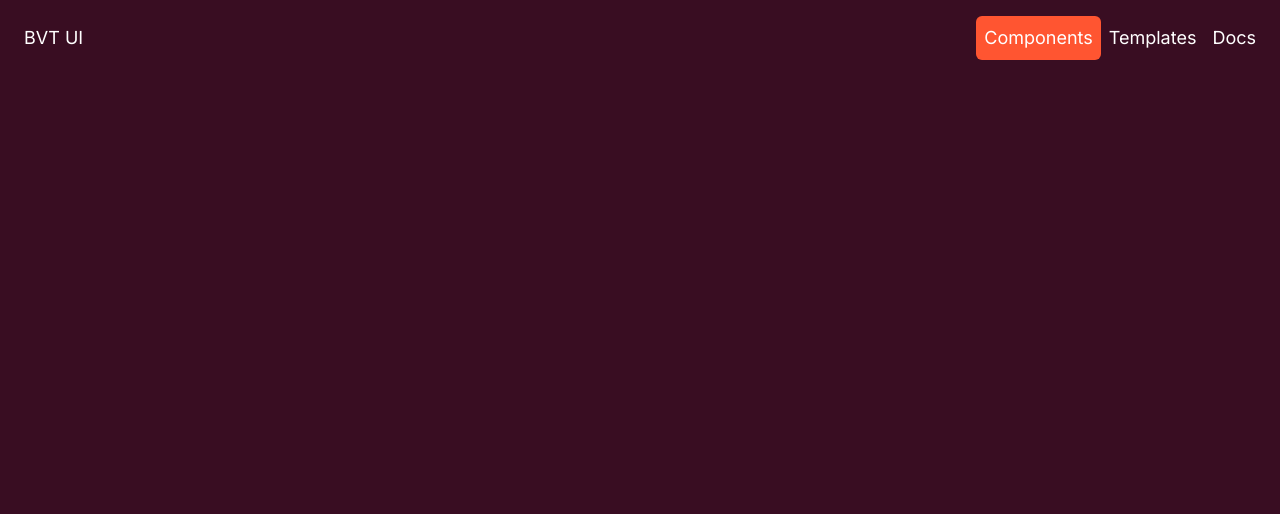
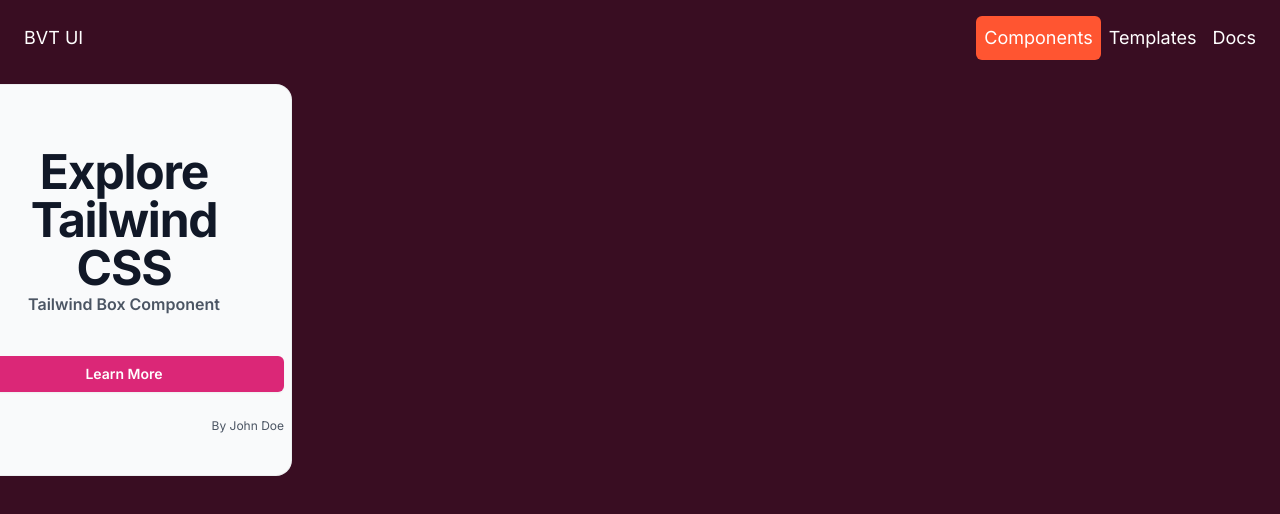
Before and after one commit to Bay-Valley-Tech-Code-Academy/UI-Components-Kit, a Next.js app: page /component in a window 1280 px wide. Shown: the top 514 px of the page. Built offline with nearby package versions, Linux system fonts and the light colour scheme.

Commit message:
Updated feat/componen-test with dev

```diff
--- a/src/app/component/page.js
+++ b/src/app/component/page.js
@@ -1,9 +1,20 @@
 import Navbar from "../components/navbar";
-
+import Box from "../components/Box/box";
 export default function Home() {
   return (
     <div className="">
       <Navbar/>
+       {/* Grid of Boxes */}
+       <div className="mb-32 grid text-center lg:max-w-5xl lg:w-full lg:mb-0 lg:grid-cols-4 lg:text-left">
+        <Box
+          description="Explore Tailwind CSS"
+          title="Tailwind Box Component"
+          button="Learn More"
+          p="By John Doe"
+          buttonColor="bg-pink-600"
+          hoverColor="hover:bg-orange-500"
+        />
+      </div>
     </div>
   );
 }
```
